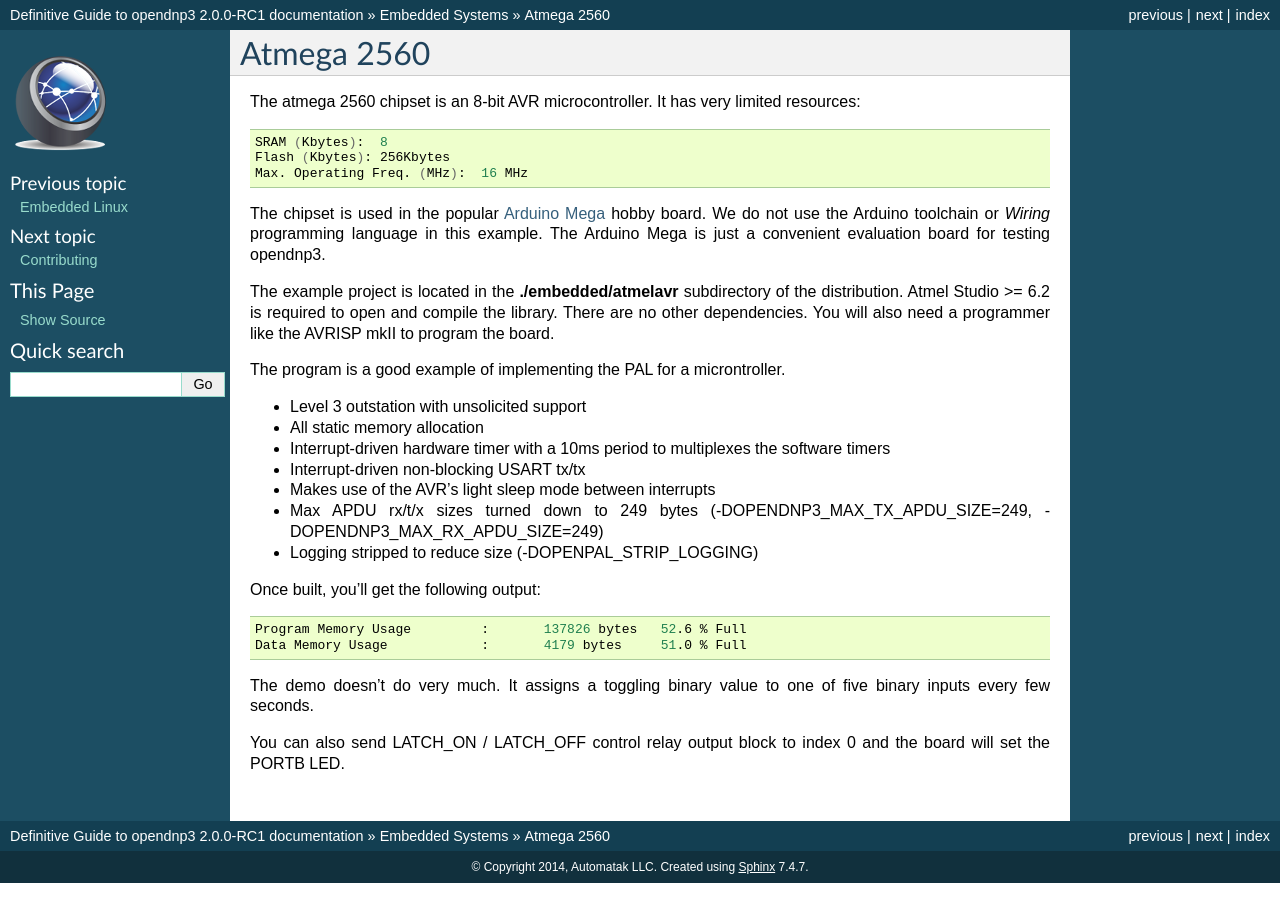
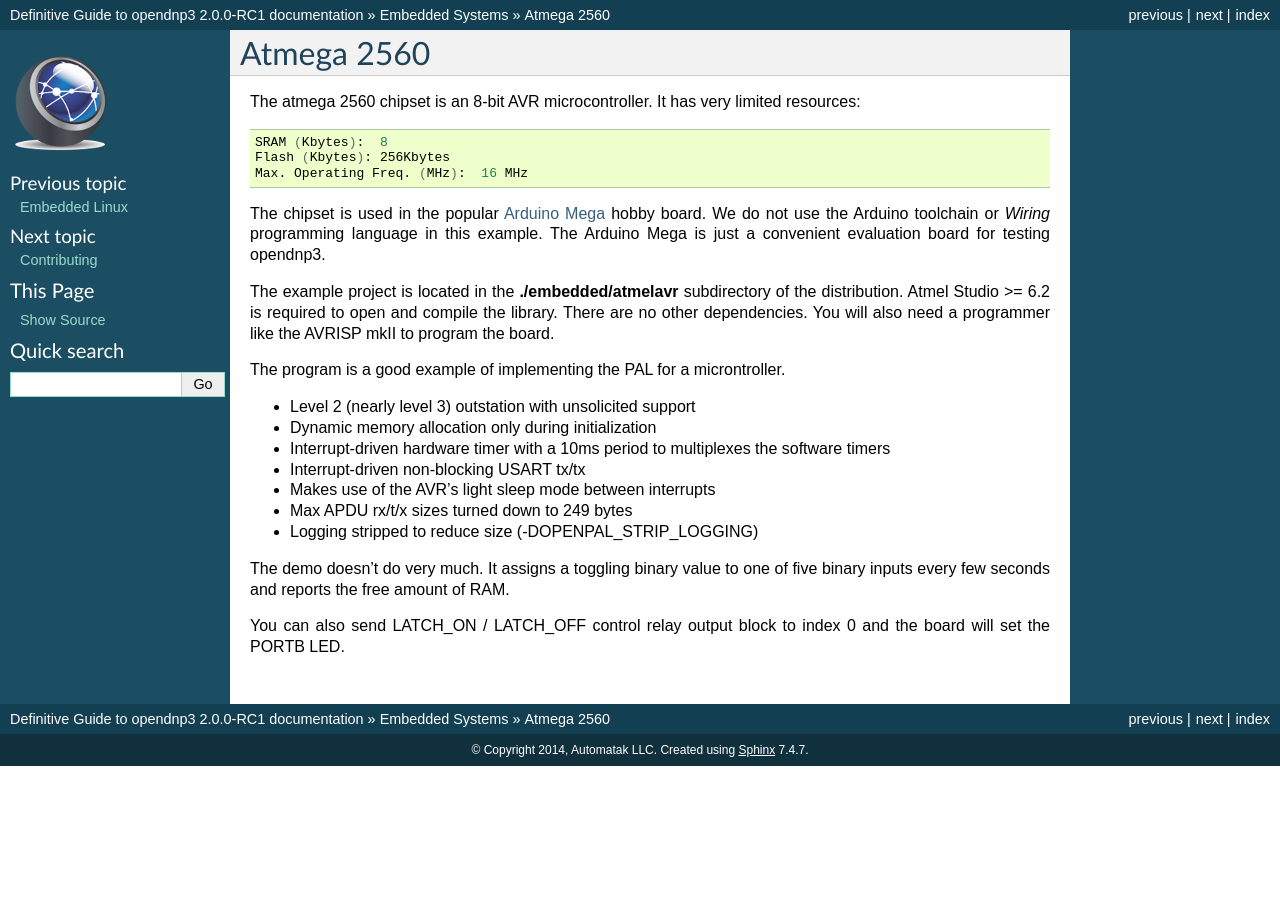
Before and after one commit to dnp3/opendnp3-guide, a Sphinx documentation site: the page built from source/embedded/atmega2560.rst, in a window 1280 px wide. Built offline with Sphinx 7.4.7, drawn with Linux system fonts in a browser that asks for light colours.

Commit message:
more tweaks

```diff
--- a/source/embedded/atmega2560.rst
+++ b/source/embedded/atmega2560.rst
@@ -17,21 +17,14 @@ The example project is located in the **./embedded/atmelavr** subdirectory of th
 
 The program is a good example of implementing the PAL for a microntroller.
 
-* Level 3 outstation with unsolicited support
-* All static memory allocation
+* Level 2 (nearly level 3) outstation with unsolicited support
+* Dynamic memory allocation only during initialization
 * Interrupt-driven hardware timer with a 10ms period to multiplexes the software timers
 * Interrupt-driven non-blocking USART tx/tx
 * Makes use of the AVR's light sleep mode between interrupts
-* Max APDU rx/t/x sizes turned down to 249 bytes (-DOPENDNP3_MAX_TX_APDU_SIZE=249, -DOPENDNP3_MAX_RX_APDU_SIZE=249)
+* Max APDU rx/t/x sizes turned down to 249 bytes
 * Logging stripped to reduce size (-DOPENPAL_STRIP_LOGGING)
 
-Once built, you'll get the following output:
-
-.. code-block:: bash
-
-   Program Memory Usage 	:	137826 bytes   52.6 % Full
-   Data Memory Usage 		:	4179 bytes     51.0 % Full
-
-The demo doesn't do very much. It assigns a toggling binary value to one of five binary inputs every few seconds.
+The demo doesn't do very much. It assigns a toggling binary value to one of five binary inputs every few seconds and reports the free amount of RAM.
 
 You can also send LATCH_ON / LATCH_OFF control relay output block to index 0 and the board will set the PORTB LED.
--- a/source/index.rst
+++ b/source/index.rst
@@ -33,7 +33,6 @@ Table of Contents
   faq/index
   dnp3-intro/index
   opendnp3-intro/index
-  support/index
   layout/index
   building/index
   mapping/index
--- a/source/opendnp3-intro/index.rst
+++ b/source/opendnp3-intro/index.rst
@@ -14,5 +14,6 @@ Opendnp3 users have free access to the entire source code for the library and th
   :maxdepth: 2
 
   platforms
+  subsets
   scalable
   testing
--- a/source/opendnp3-intro/platforms.rst
+++ b/source/opendnp3-intro/platforms.rst
@@ -22,5 +22,4 @@ These platforms are overkill, however, as the library will run on much more limi
 
 **Microcontrollers without an OS**
 
-If you are willing to write a Platform Abstraction Layer (PAL, sometimes called a HAL elsewhere), opendnp3 will run on a microcontroller.
-Check out the *embedded* section for examples.
+If you are willing to write a Platform Abstraction Layer (PAL, sometimes called a HAL elsewhere), opendnp3 might run on a microcontroller. Check out the *embedded* section for examples.
```
Also changed, not shown: source/opendnp3-intro/subsets.rst (added, +28 -0 lines), source/support/index.rst (deleted, +0 -12 lines).
